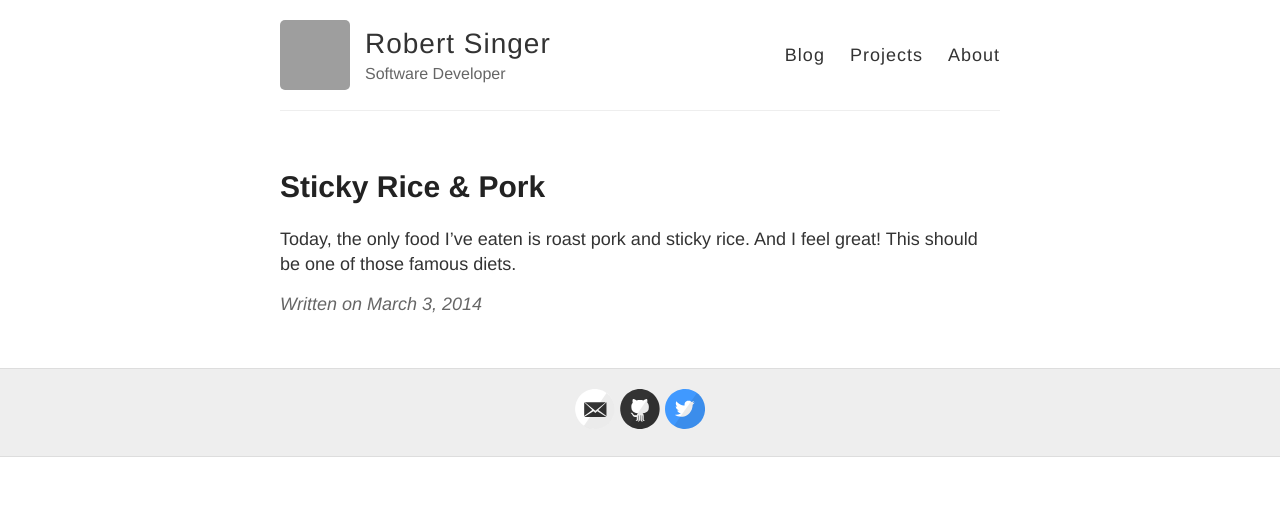
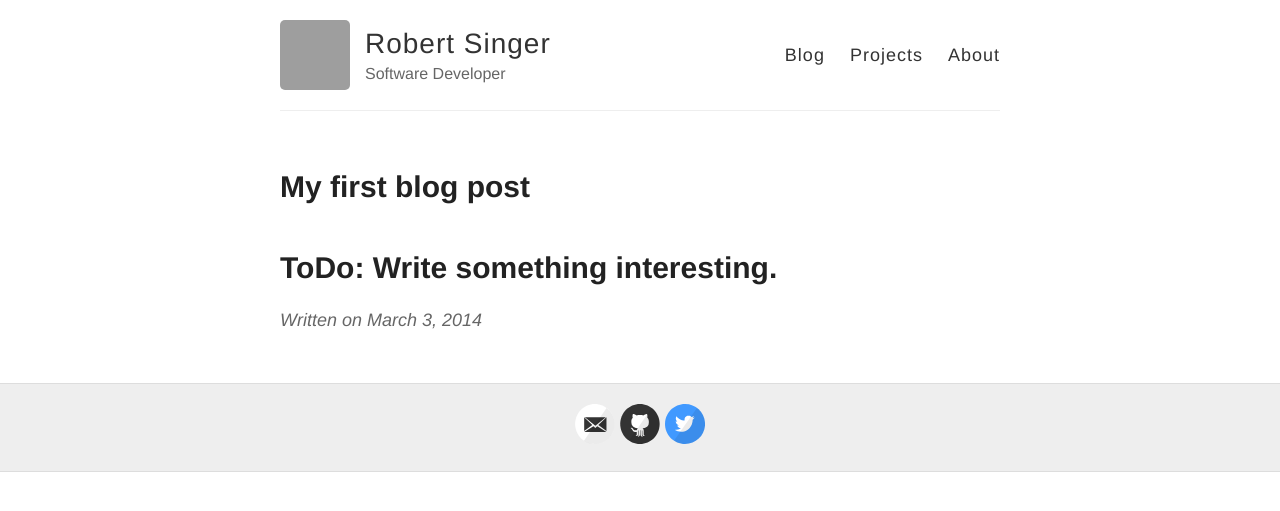
Before and after one commit to rsinger86/rsinger86.github.io, a Jekyll site: the page built from _posts/2014-3-3-Hello-World.md, in a window 1280 px wide. Shown: the top 511 px of the page. Built offline with Jekyll 4.4.1, drawn with Linux system fonts in a browser that asks for light colours; grey boxes are pictures that could not be loaded.

Commit message:
Adds placeholder for blog post

```diff
--- a/_posts/2014-3-3-Hello-World.md
+++ b/_posts/2014-3-3-Hello-World.md
@@ -1,6 +1,6 @@
 ---
 layout: post
-title: Sticky Rice & Pork
+title: My first blog post
 ---
 
-Today, the only food I've eaten is roast pork and sticky rice. And I feel great! This should be one of those famous diets.
+# ToDo: Write something interesting.
```
